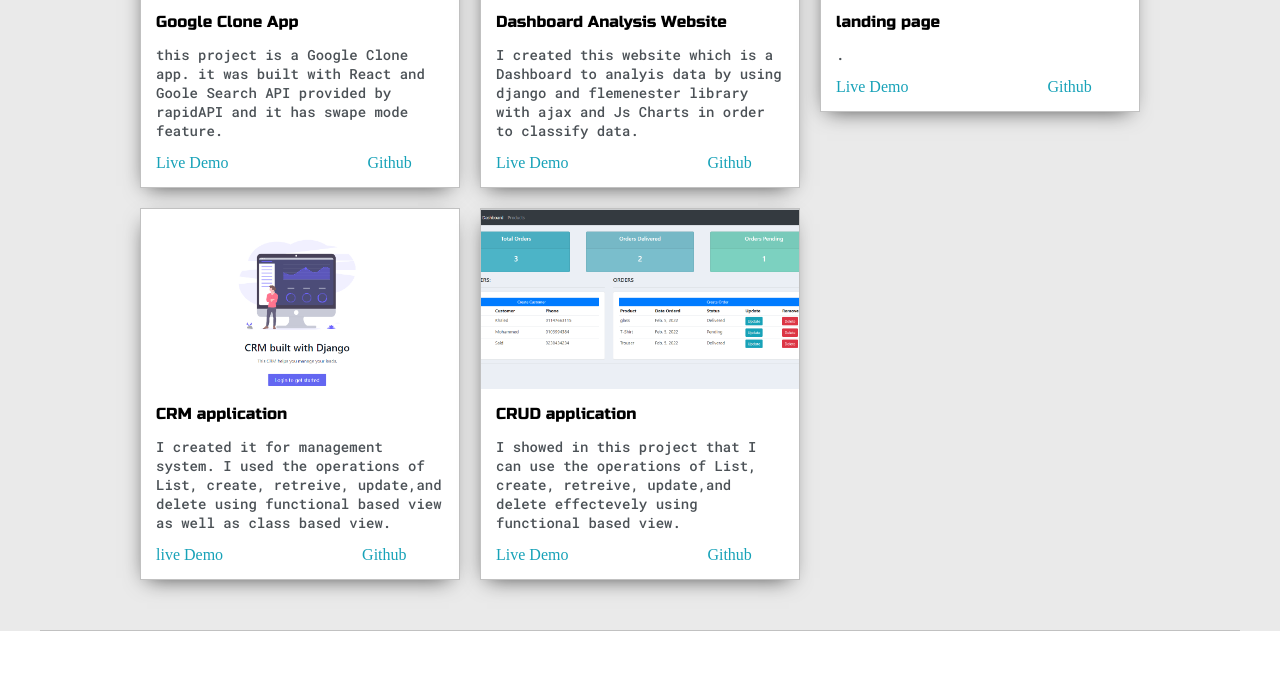
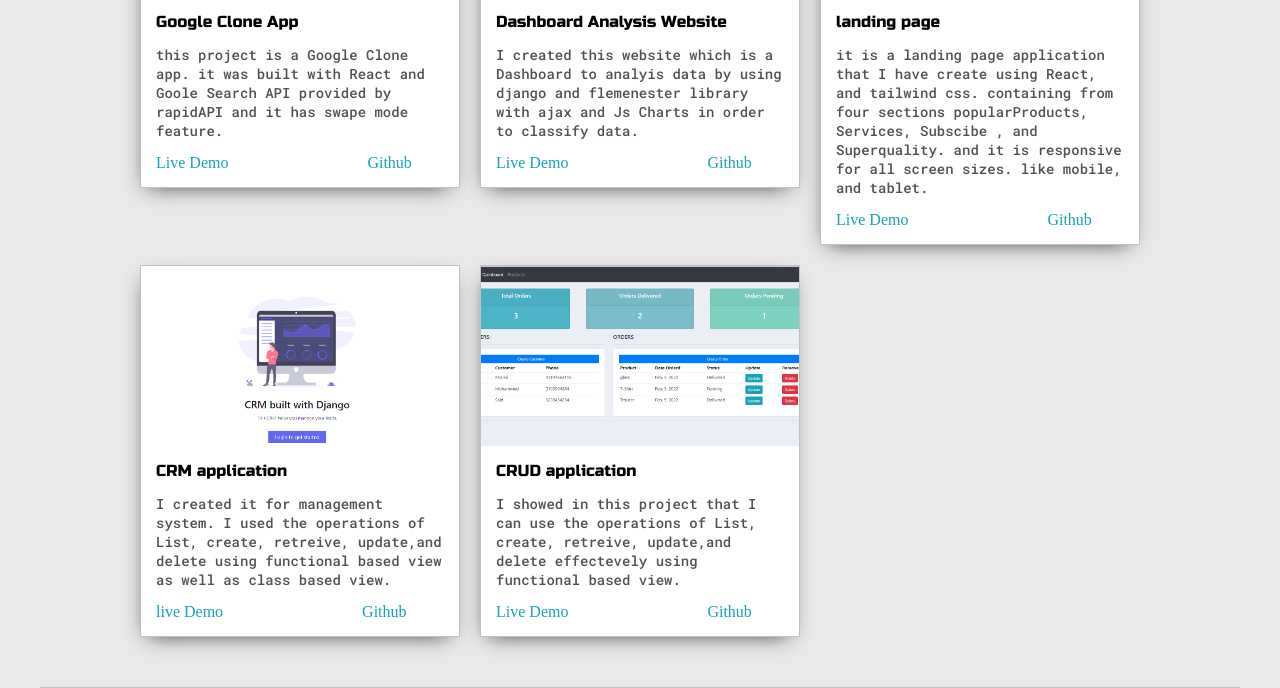
Before and after one commit to khaled9912/portfolio, a plain HTML site: page projects.html in a window 1280 px wide. Shown: the part 1495-2183 px from the top of the page. Before the commit the page ends 2126 px from the top, so only its background shows below. Drawn offline with Linux system fonts and the light colour scheme.

Commit message:
Update projects.html

```diff
--- a/projects.html
+++ b/projects.html
@@ -209,7 +209,7 @@
 									<img class="thumbnail" src="images/nike-landing-page.png">
 									<div class="post-preview">
 										<h6 class="post-title">landing page </h6>
-										<p class="post-intro">.</p>
+										<p class="post-intro">it is a landing page application that I have create using React, and tailwind css. containing from four sections popularProducts, Services, Subscibe , and Superquality. and it is responsive for all screen sizes. like mobile, and tablet.</p>
 
 										<a class="live" href="https://landing-page-n.netlify.app/" target="__blank">Live Demo</a>
 										<a class="github" href="https://github.com/khaled9912/nike-landing-page" target="__blank">Github</a>
```
